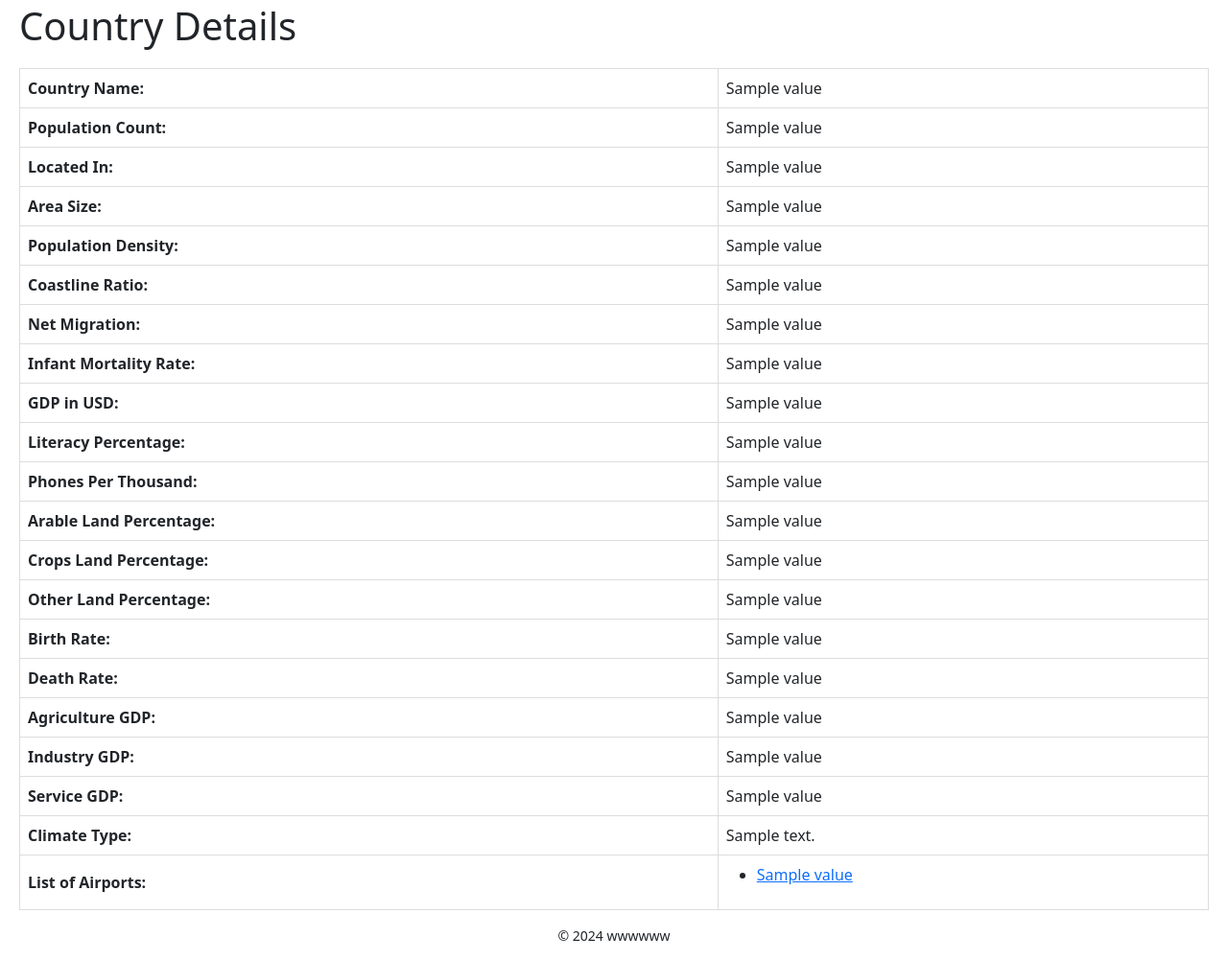
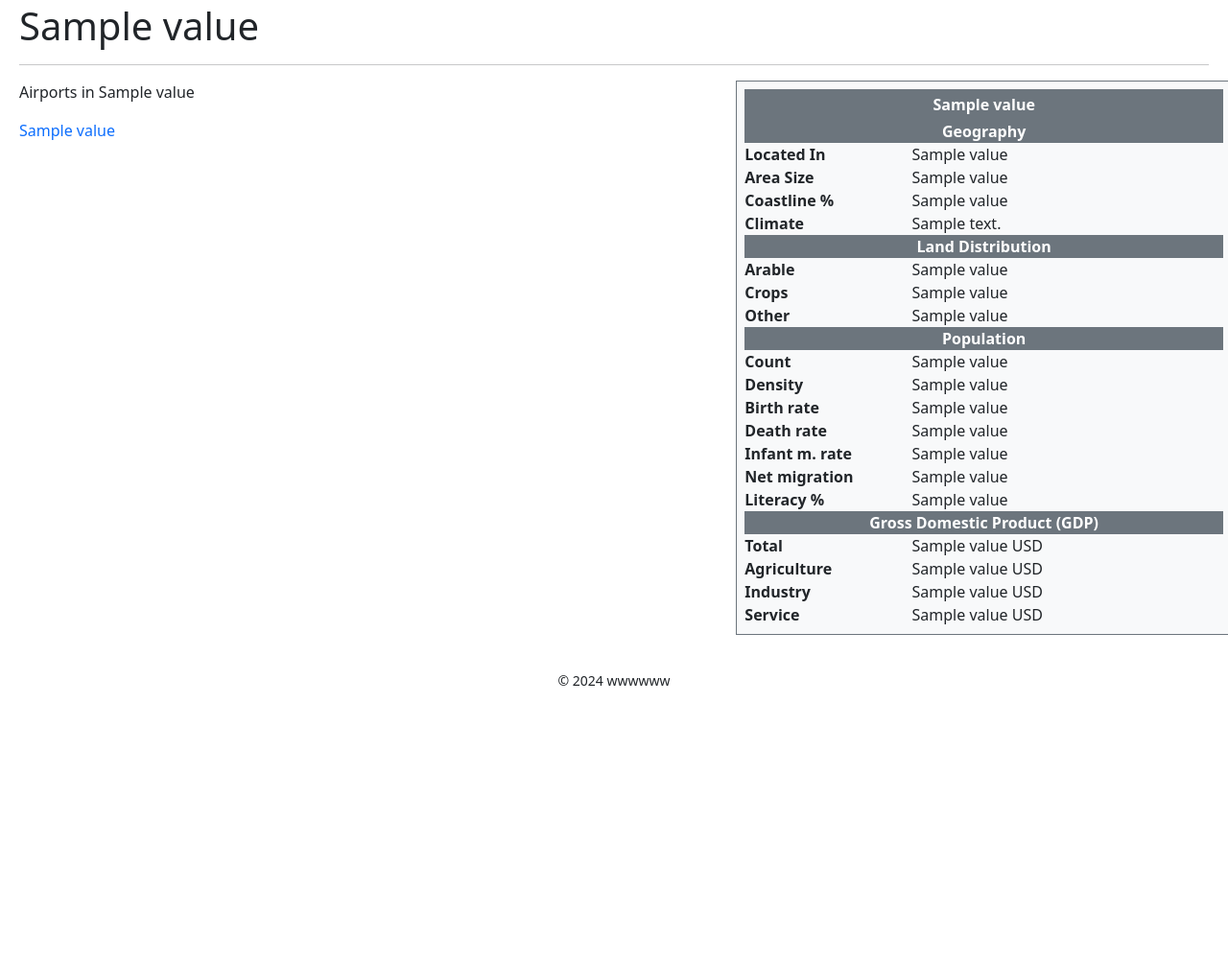
Before and after one commit to wwwwww-kg/world-airports, a Django app: template main/templates/country_detail.html in a window 1280 px wide. Shown: the part 64-1066 px from the top of the page at 96% size. After the commit the page ends 779 px from the top, so only its background shows below. Run offline with Django 5.2, Linux system fonts and the light colour scheme; the template is opened without the code that fills it: most values are stand-ins (such as "Sample title", 1, 10 or a date in 2020); some libraries are stand-ins or nearby versions.

Commit message:
New country detail page design

```diff
--- a/main/templates/country_detail.html
+++ b/main/templates/country_detail.html
@@ -4,133 +4,174 @@
 
 {% block content %}
 
-<style>
-    table {
-        width: 100%;
-        border-collapse: collapse;
-        margin-top: 20px;
-    }
+<h1>{{ country_details.countryName.value }}</h1>
+<hr/>
 
-    td {
-        padding: 8px;
-        border: 1px solid #ddd;
-        top: 0;
-    }
+<div class="d-flex gap-4">
+    <div class="airport-list col-7 col-lg-7 col-md-6 col-sm-12 flex-grow-1">
+        <p>Airports in {{ country_details.countryName.value }}</p>
+        <div class="d-grid">
+            {% for airport in airports %}
+            <div class="col-6">
+                <a class="text-decoration-none" href="{% url 'airport_detail' airport_iri=airport.airport_iri.value %}">{{ airport.airport_name.value }}</a></li>
+            </div>
+            {% endfor %}
+        </div>
+    </div>
 
-    .country-detail {
-        text-align: left;
-        padding: 8px;
-    }
+    <div class="country-info-box-wrapper col-5 col-lg-5 col-md-6 col-sm-12">
+        <div class="country-info-box bg-light border border-secondary border-1 d-flex flex-column p-2 fs-6 w-100">
+            <div class="bg-secondary text-bg-secondary text-center p-1">
+                <span class="fw-semibold">{{ country_details.countryName.value }}</span>
+            </div>
 
-    .key {
-        font-weight: bold;
-    }
+            <div class="bg-secondary text-bg-secondary text-center px-1">
+                <span class="fw-semibold">Geography</span>
+            </div>
 
-    .country-name {
-        text-align: center;
-    }
-</style>
+            <div class="flex flex-row">
+                <div class="flex row">
+                    <div class="col-4"><span class="fw-bold">Located In</span></div>
+                    <div class="col-8 flex-grow-1"><span>{{ country_details.locatedIn.value }}</span></div>
+                </div>
+            </div>
 
-<div>
-    {% for i in country_details %}
-    <h1>Country Details</h1>
+            <div class="flex flex-row">
+                <div class="flex row">
+                    <div class="col-4"><span class="fw-bold">Area Size</span></div>
+                    <div class="col-8 flex-grow-1"><span>{{ country_details.areaSize.value }}</span></div>
+                </div>
+            </div>
 
-    <table>
-        <tbody>
-            <tr>
-                <td class="key">Country Name:</td>
-                <td>{{ i.countryName.value }}</td>
-            </tr>
-            <tr>
-                <td class="key">Population Count:</td>
-                <td>{{ i.populationCount.value }}</td>
-            </tr>
-            <tr>
-                <td class="key">Located In:</td>
-                <td>{{ i.locatedIn.value }}</td>
-            </tr>
-            <tr>
-                <td class="key">Area Size:</td>
-                <td>{{ i.areaSize.value }}</td>
-            </tr>
-            <tr>
-                <td class="key">Population Density:</td>
-                <td>{{ i.populationDensity.value }}</td>
-            </tr>
-            <tr>
-                <td class="key">Coastline Ratio:</td>
-                <td>{{ i.coastlineRatio.value }}</td>
-            </tr>
-            <tr>
-                <td class="key">Net Migration:</td>
-                <td>{{ i.netMigration.value }}</td>
-            </tr>
-            <tr>
-                <td class="key">Infant Mortality Rate:</td>
-                <td>{{ i.infantMortalityRate.value }}</td>
-            </tr>
-            <tr>
-                <td class="key">GDP in USD:</td>
-                <td>{{ i.gdpInUSD.value }}</td>
-            </tr>
-            <tr>
-                <td class="key">Literacy Percentage:</td>
-                <td>{{ i.literacyPercentage.value }}</td>
-            </tr>
-            <tr>
-                <td class="key">Phones Per Thousand:</td>
-                <td>{{ i.phonesPerThousand.value }}</td>
-            </tr>
-            <tr>
-                <td class="key">Arable Land Percentage:</td>
-                <td>{{ i.arableLandPercentage.value }}</td>
-            </tr>
-            <tr>
-                <td class="key">Crops Land Percentage:</td>
-                <td>{{ i.cropsLandPercentage.value }}</td>
-            </tr>
-            <tr>
-                <td class="key">Other Land Percentage:</td>
-                <td>{{ i.otherLandPercentage.value }}</td>
-            </tr>
-            <tr>
-                <td class="key">Birth Rate:</td>
-                <td>{{ i.birthrate.value }}</td>
-            </tr>
-            <tr>
-                <td class="key">Death Rate:</td>
-                <td>{{ i.deathrate.value }}</td>
-            </tr>
-            <tr>
-                <td class="key">Agriculture GDP:</td>
-                <td>{{ i.agricultureGDP.value }}</td>
-            </tr>
-            <tr>
-                <td class="key">Industry GDP:</td>
-                <td>{{ i.industryGDP.value }}</td>
-            </tr>
-            <tr>
-                <td class="key">Service GDP:</td>
-                <td>{{ i.serviceGDP.value }}</td>
-            </tr>
-            <tr>
-                <td class="key">Climate Type:</td>
-                <td>{{ i.climateType_description }}</td>
-            </tr>
-            <tr>
-                <td class="key">List of Airports:</td>
-                <td>
-                    <ul>
-                        {% for airport in airports %}
-                            <li><a href="/airport/{{ airport.airport_iri.value }}">{{ airport.airport_name.value }}</a></li>
-                        {% endfor %}
-                    </ul>
+            <div class="flex flex-row">
+                <div class="flex row">
+                    <div class="col-4"><span class="fw-bold">Coastline %</span></div>
+                    <div class="col-8 flex-grow-1"><span>{{ country_details.coastlineRatio.value }}</span></div>
+                </div>
+            </div>
 
-                </td>
-            </tr>
-        </tbody>
-    </table>
-    {% endfor %}
+            <div class="flex flex-row">
+                <div class="flex row">
+                    <div class="col-4"><span class="fw-bold">Climate</span></div>
+                    <div class="col-8 flex-grow-1"><span>{{ country_details.climateType_description  }}</span></div>
+                </div>
+            </div>
+
+            <div class="bg-secondary text-bg-secondary text-center px-1">
+                <span class="fw-semibold">Land Distribution</span>
+            </div>
+
+            <div class="flex flex-row">
+                <div class="flex row">
+                    <div class="col-4"><span class="fw-bold">Arable</span></div>
+                    <div class="col-8 flex-grow-1"><span>{{ country_details.arableLandPercentage.value }}</span></div>
+                </div>
+            </div>
+
+            <div class="flex flex-row">
+                <div class="flex row">
+                    <div class="col-4"><span class="fw-bold">Crops</span></div>
+                    <div class="col-8 flex-grow-1"><span>{{ country_details.cropsLandPercentage.value }}</span></div>
+                </div>
+            </div>
+
+            <div class="flex flex-row">
+                <div class="flex row">
+                    <div class="col-4"><span class="fw-bold">Other</span></div>
+                    <div class="col-8 flex-grow-1"><span>{{ country_details.otherLandPercentage.value }}</span></div>
+                </div>
+            </div>
+
+
+            <div class="bg-secondary text-bg-secondary text-center px-1">
+                <span class="fw-semibold">Population</span>
+            </div>
+
+            <div class="flex flex-row">
+                <div class="flex row">
+                    <div class="col-4"><span class="fw-bold">Count</span></div>
+                    <div class="col-8 flex-grow-1"><span>{{ country_details.populationCount.value }}</span></div>
+                </div>
+            </div>
+
+            <div class="flex flex-row">
+                <div class="flex row">
+                    <div class="col-4"><span class="fw-bold">Density</span></div>
+                    <div class="col-8 flex-grow-1"><span>{{ country_details.populationDensity.value }}</span></div>
+                </div>
+            </div>
+
+            <div class="flex flex-row">
+                <div class="flex row">
+                    <div class="col-4"><span class="fw-bold">Birth rate</span></div>
+                    <div class="col-8 flex-grow-1"><span>{{ country_details.birthrate.value }}</span></div>
+                </div>
+            </div>
+
+            <div class="flex flex-row">
+                <div class="flex row">
+                    <div class="col-4"><span class="fw-bold">Death rate</span></div>
+                    <div class="col-8 flex-grow-1"><span>{{ country_details.deathrate.value }}</span></div>
+                </div>
+            </div>
+
+            <div class="flex flex-row">
+                <div class="flex row">
+                    <div class="col-4"><span class="fw-bold">Infant m. rate</span></div>
+                    <div class="col-8 flex-grow-1"><span>{{ country_details.infantMortalityRate.value }}</span></div>
+                </div>
+            </div>
+
+            <div class="flex flex-row">
+                <div class="flex row">
+                    <div class="col-4"><span class="fw-bold">Net migration</span></div>
+                    <div class="col-8 flex-grow-1"><span>{{ country_details.netMigration.value }}</span></div>
+                </div>
+            </div>
+
+            <div class="flex flex-row">
+                <div class="flex row">
+                    <div class="col-4"><span class="fw-bold">Literacy %</span></div>
+                    <div class="col-8 flex-grow-1"><span>{{ country_details.literacyPercentage.value }}</span></div>
+                </div>
+            </div>
+
+
+            <div class="bg-secondary text-bg-secondary text-center px-1">
+                <span class="fw-semibold">Gross Domestic Product (GDP)</span>
+            </div>
+
+            <div class="flex flex-row">
+                <div class="flex row">
+                    <div class="col-4"><span class="fw-bold">Total</span></div>
+                    <div class="col-8 flex-grow-1"><span>{{ country_details.gdpInUSD.value }} USD</span></div>
+                </div>
+            </div>
+
+            <div class="flex flex-row">
+                <div class="flex row">
+                    <div class="col-4"><span class="fw-bold">Agriculture</span></div>
+                    <div class="col-8 flex-grow-1"><span>{{ country_details.agricultureGDP.value }} USD</span></div>
+                </div>
+            </div>
+
+            <div class="flex flex-row">
+                <div class="flex row">
+                    <div class="col-4"><span class="fw-bold">Industry</span></div>
+                    <div class="col-8 flex-grow-1"><span>{{ country_details.industryGDP.value }} USD</span></div>
+                </div>
+            </div>
+
+            <div class="flex flex-row">
+                <div class="flex row">
+                    <div class="col-4"><span class="fw-bold">Service</span></div>
+                    <div class="col-8 flex-grow-1"><span>{{ country_details.serviceGDP.value }} USD</span></div>
+                </div>
+            </div>
+
+        </div>
+    </div>
 </div>
 
+
 {% endblock content %}
--- a/main/views.py
+++ b/main/views.py
@@ -266,7 +266,7 @@ def country_detail(request, country_iri):
 
     context = {
         'page_title': country_details[0]["countryName"].value,
-        'country_details': country_details,
+        'country_details': country_details[0],
         'airports': airports,
     }
     return render(request, 'country_detail.html', context)
```
